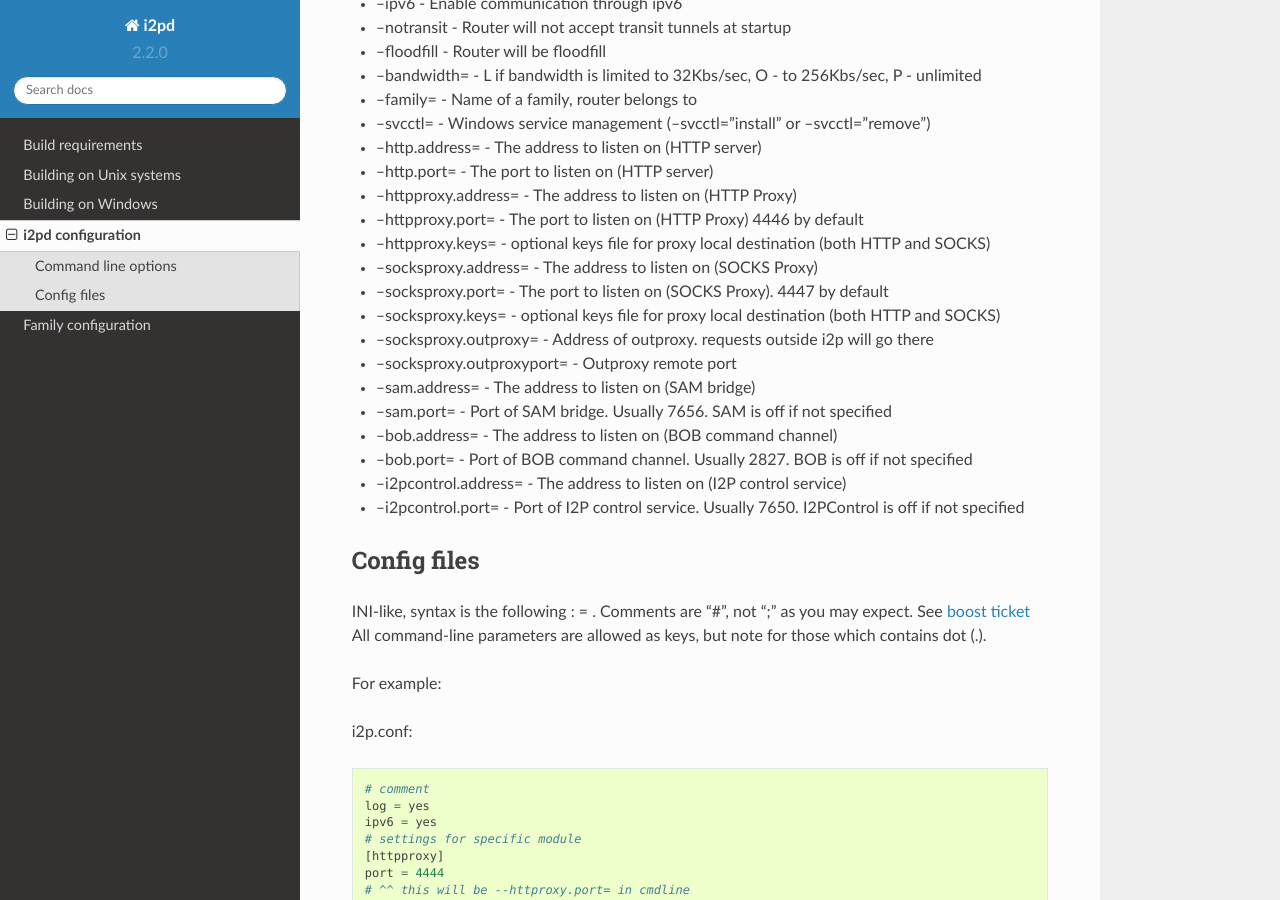
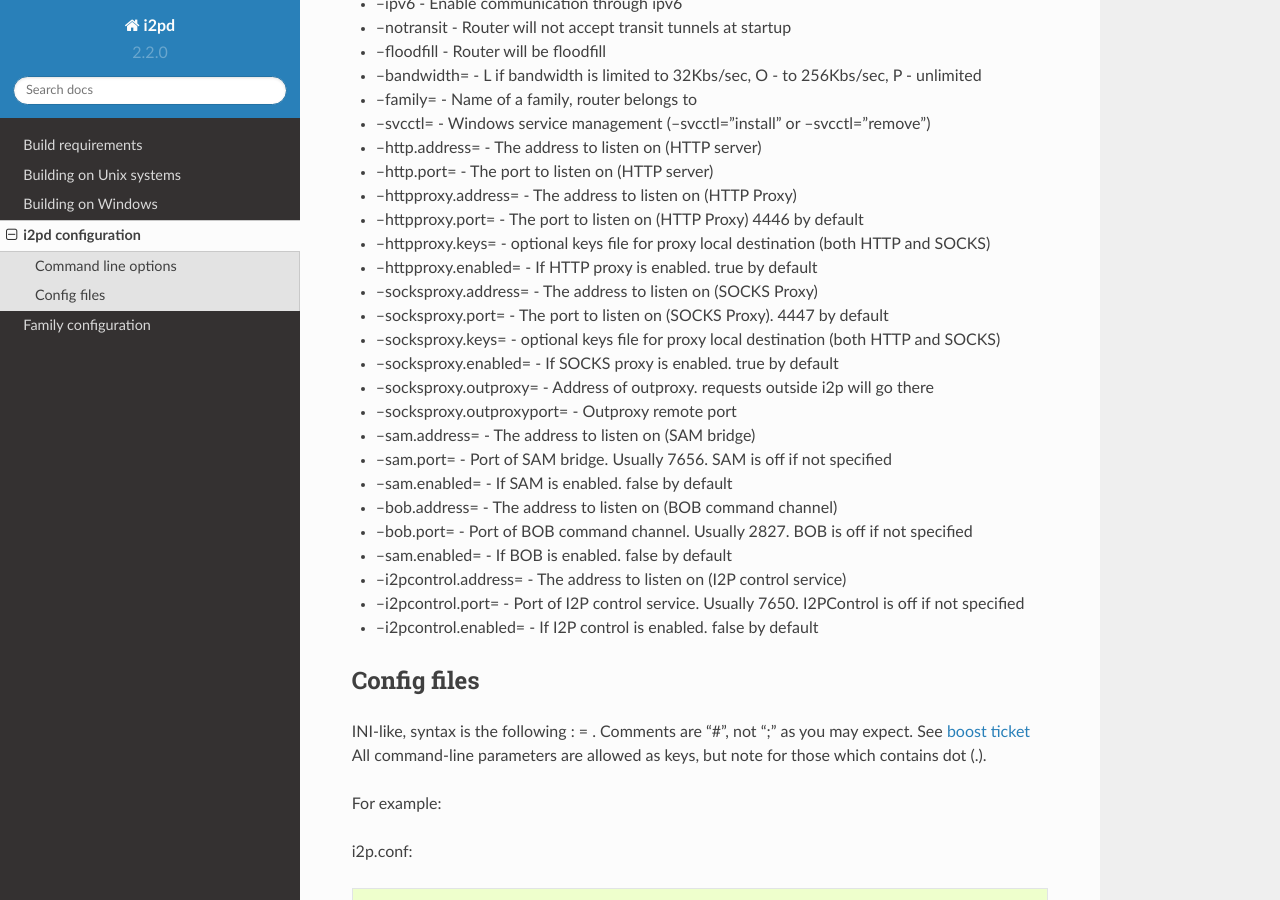
Before and after one commit to PurpleI2P/i2pd, a Sphinx documentation site: the page built from docs/configuration.md, in a window 1280 px wide and 900 px high, scrolled down 536 px. Built offline with Sphinx 7.4.7 and the Read the Docs theme 2.0.0, drawn with Linux system fonts in a browser that asks for light colours.

Commit message:
list 'enabled' options

```diff
--- a/docs/configuration.md
+++ b/docs/configuration.md
@@ -30,21 +30,26 @@
 * --httpproxy.address=  - The address to listen on (HTTP Proxy)
 * --httpproxy.port=     - The port to listen on (HTTP Proxy) 4446 by default
 * --httpproxy.keys=     - optional keys file for proxy local destination (both HTTP and SOCKS)
+* --httpproxy.enabled=  - If HTTP proxy is enabled. true by default
 
 * --socksproxy.address= - The address to listen on (SOCKS Proxy)
 * --socksproxy.port=    - The port to listen on (SOCKS Proxy). 4447 by default
 * --socksproxy.keys=    - optional keys file for proxy local destination (both HTTP and SOCKS)
-* --socksproxy.outproxy=      - Address of outproxy. requests outside i2p will go there
+* --socksproxy.enabled=  - If SOCKS proxy is enabled. true by default
+* --socksproxy.outproxy= - Address of outproxy. requests outside i2p will go there
 * --socksproxy.outproxyport=  - Outproxy remote port
 
 * --sam.address=        - The address to listen on (SAM bridge)
 * --sam.port=           - Port of SAM bridge. Usually 7656. SAM is off if not specified
+* --sam.enabled=        - If SAM is enabled. false by default
 
 * --bob.address=        - The address to listen on (BOB command channel)
 * --bob.port=           - Port of BOB command channel. Usually 2827. BOB is off if not specified
+* --sam.enabled=        - If BOB is enabled. false by default
 
 * --i2pcontrol.address= - The address to listen on (I2P control service)
 * --i2pcontrol.port=    - Port of I2P control service. Usually 7650. I2PControl is off if not specified
+* --i2pcontrol.enabled= - If I2P control is enabled. false by default
 
 Config files
 ------------
```
